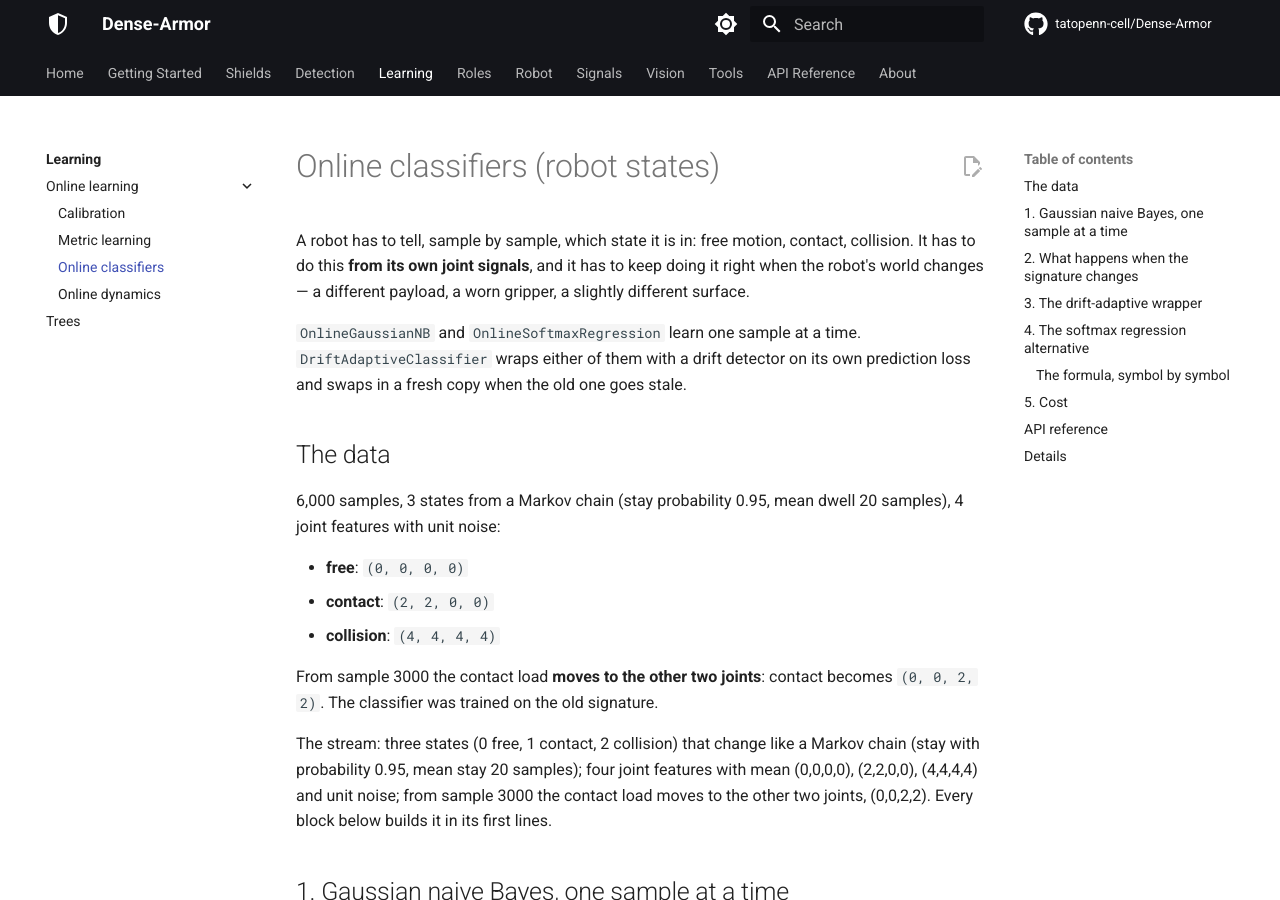
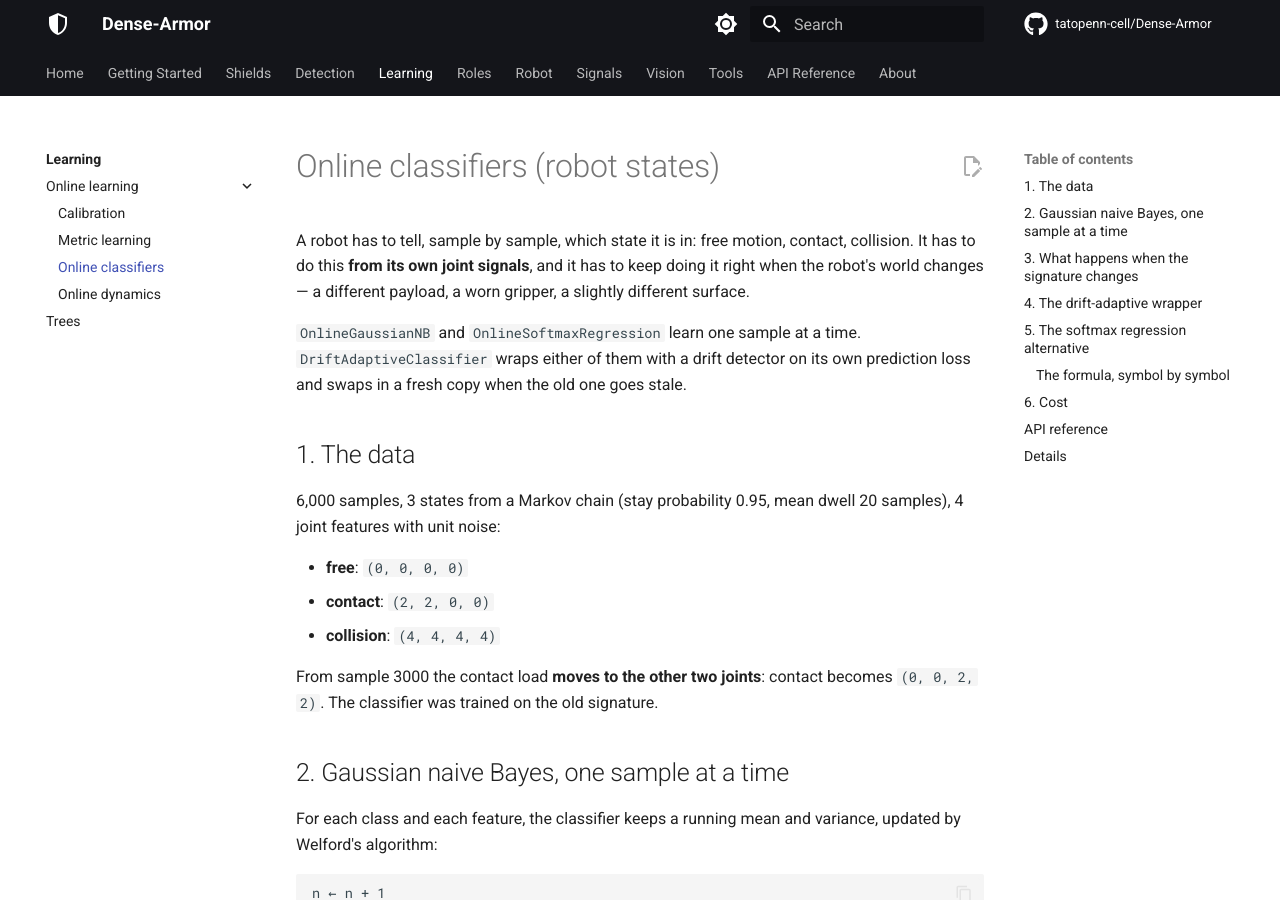
Before and after one commit to tatopenn-cell/Dense-Armor, an MkDocs documentation site: the page built from docs/learn/online_classifiers.md, in a window 1280 px wide and 900 px high. Built offline with MkDocs 1.6.1 and Material for MkDocs 9.7.7, drawn with Linux system fonts in a browser that asks for light colours; comment, search, counter and statistics services are not loaded; some of the changed text lies outside the part shown.

Commit message:
docs(learn): fix broken LaTeX, remove duplicates, number sections

```diff
--- a/docs/learn/online_classifiers.md
+++ b/docs/learn/online_classifiers.md
@@ -21,12 +21,7 @@ samples), 4 joint features with unit noise:
 From sample 3000 the contact load **moves to the other two joints**: contact becomes
 `(0, 0, 2, 2)`. The classifier was trained on the old signature.
 
-The stream: three states (0 free, 1 contact, 2 collision) that change like a Markov chain
-(stay with probability 0.95, mean stay 20 samples); four joint features with mean (0,0,0,0),
-(2,2,0,0), (4,4,4,4) and unit noise; from sample 3000 the contact load moves to the other two
-joints, (0,0,2,2). Every block below builds it in its first lines.
-
-## 1. Gaussian naive Bayes, one sample at a time
+## 2. Gaussian naive Bayes, one sample at a time
 
 For each class and each feature, the classifier keeps a running mean and variance,
 updated by Welford's algorithm:
@@ -84,7 +79,7 @@ print(np.mean(hit[500:3000]).round(3), np.mean(hit[3000:3200]).round(3), np.mean
 
 Prequential accuracy (predict first, then learn) before the change, right after it, and late.
 
-## 2. What happens when the signature changes
+## 3. What happens when the signature changes
 
 The contact state moves from joints 0–1 to joints 2–3 at sample 3000. A classifier
 without forgetting keeps the old contact mean and gets every post-change contact sample
@@ -156,7 +151,7 @@ about 55 samples after the change, and recovers in 145 samples. It reaches 0.931
 late phase — better than the no-forgetting baseline (0.879) and close to the tuned
 `alpha = 0.1` (0.913).
 
-## 4. The softmax regression alternative
+## 5. The softmax regression alternative
 
 `OnlineSoftmaxRegression` is a multinomial logistic regression with AdaGrad. It uses
 the same interface and is often better when the class boundaries are not Gaussian.
@@ -177,7 +172,7 @@ learning rate (default 0.1); `l2` adds a small penalty.
 
 Classes are added on the fly when a new label arrives.
 
-## 5. Cost
+## 6. Cost
 
 Per sample, on one CPU core:
 
```
Also changed, not shown: other parts of docs/learn/online_classifiers.md (+2 -2 lines), docs/learn/calibration.md (+5 -5 lines), docs/learn/metric_learning.md (+11 -19 lines), docs/learn/online_dynamics.md (+7 -7 lines).
